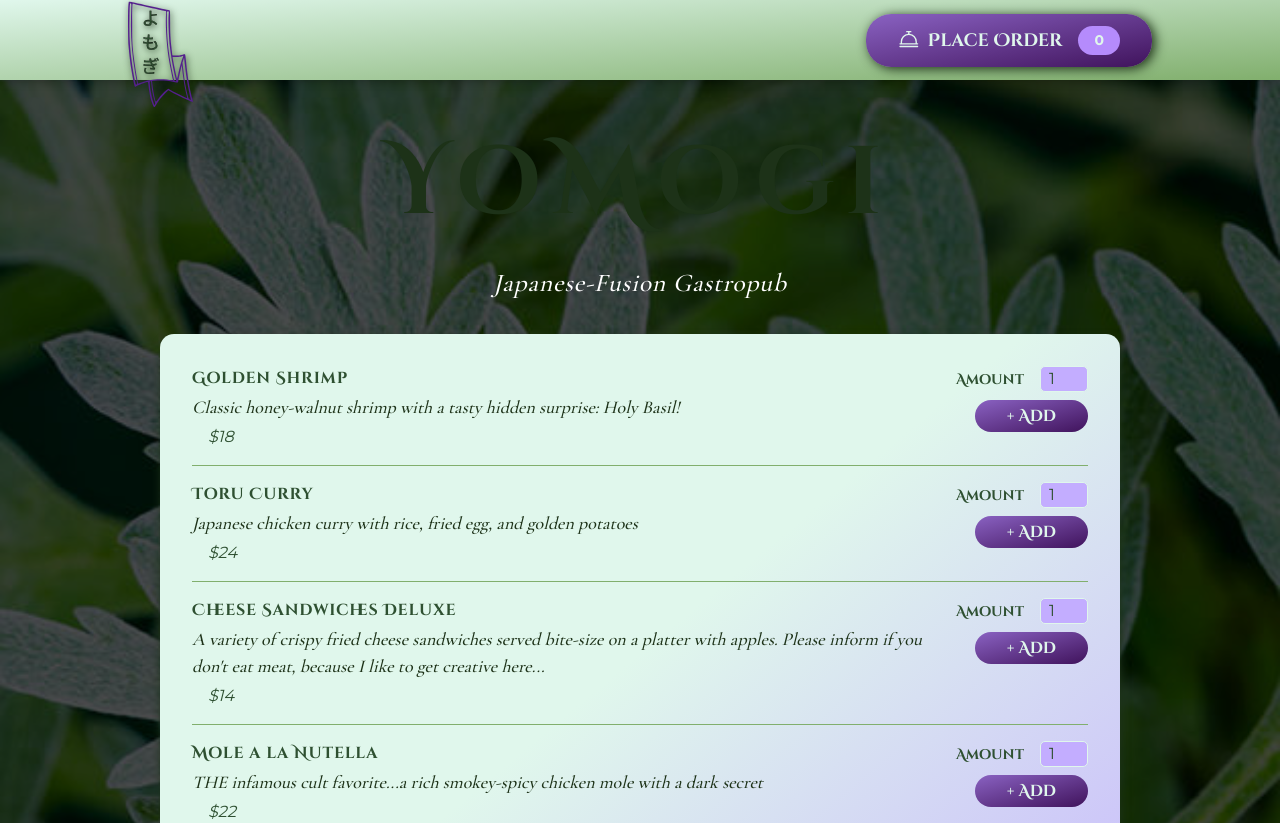
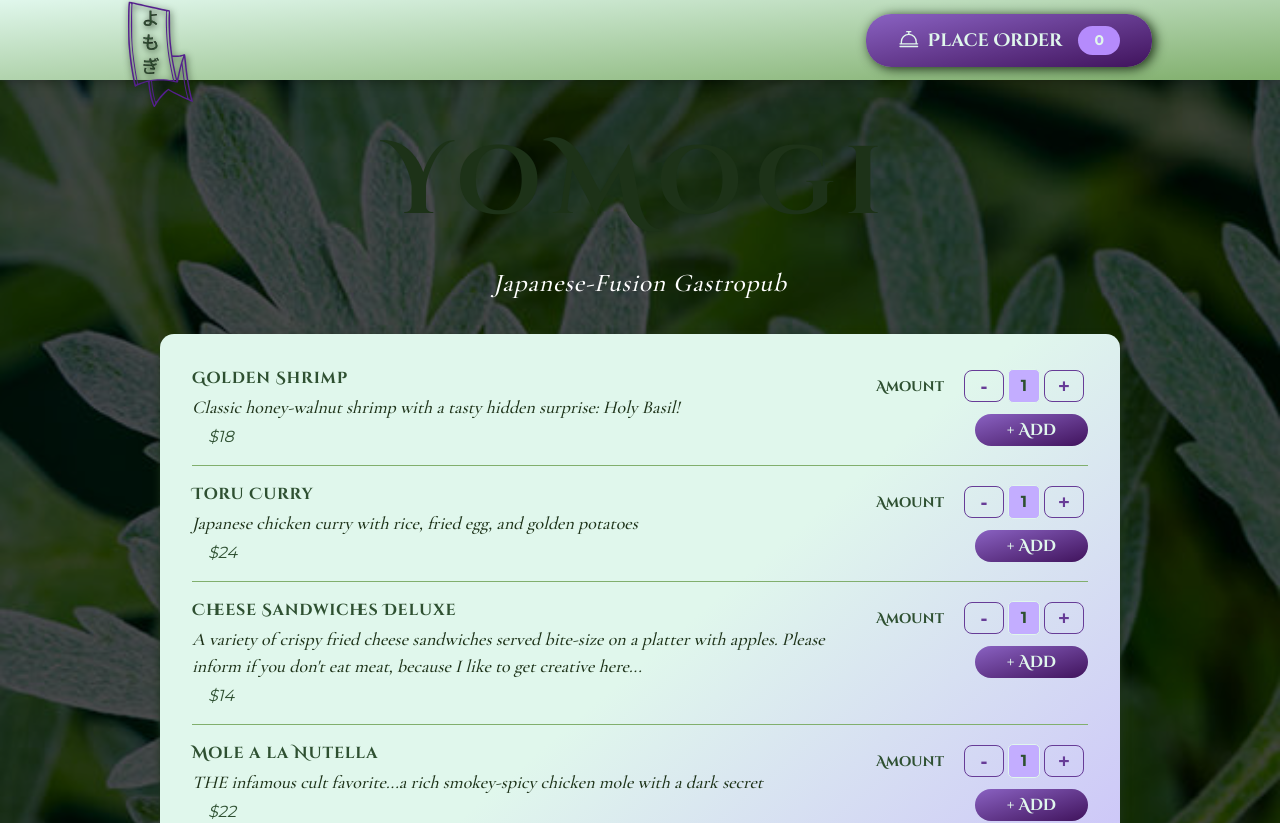
Before and after one commit to theMorganObject/yomogi, a Next.js app: page / in a window 1280 px wide. Shown: the top 823 px of the page. Built offline with nearby package versions, Linux system fonts and the light colour scheme; no server answers.

Commit message:
added de/increment buttons to meal items

```diff
--- a/src/components/Meals/MealItem/MealItemForm.module.css
+++ b/src/components/Meals/MealItem/MealItemForm.module.css
@@ -2,7 +2,7 @@
   text-align: right;
 }
 
-.form button {
+.submitBtn {
   font-family: var(--font-cinzel-decorative);
   font-weight: bold;
   color: var(--yomogi-0);
@@ -16,8 +16,8 @@
   padding: 0.25rem 2rem;
 }
 
-.form button:hover,
-.form button:active {
+.submitBtn:hover,
+.submitBtn:active {
   background: linear-gradient(
     to left top,
     var(--mysticgrape-9),
--- a/src/components/Meals/MealItem/MealItemForm.tsx
+++ b/src/components/Meals/MealItem/MealItemForm.tsx
@@ -11,6 +11,23 @@ export interface MealItemFormProps {
 const MealItemForm: React.FC<MealItemFormProps> = (props) => {
   const [amountIsValid, setAmountIsValid] = useState(true);
   const amountInputRef = useRef<HTMLInputElement>(null);
+
+  const decrementHandler = () => changeAmountHandler(-1);
+  const incrementHandler = () => changeAmountHandler(1);
+
+  const changeAmountHandler = (amountChange: number) => {
+    if (amountInputRef.current) {
+      const enteredAmount = +amountInputRef.current.value + amountChange;
+
+      if (enteredAmount < 1 || enteredAmount > 5) {
+        setAmountIsValid(false);
+        return;
+      }
+
+      setAmountIsValid(true);
+      amountInputRef.current.value = enteredAmount.toString();
+    }
+  };
 
   const submitHandler = (event: React.FormEvent) => {
     event.preventDefault();
@@ -27,6 +44,7 @@ const MealItemForm: React.FC<MealItemFormProps> = (props) => {
       return;
     }
 
+    setAmountIsValid(true);
     props.onAddToCart(enteredAmountNumber);
   };
 
@@ -43,9 +61,11 @@ const MealItemForm: React.FC<MealItemFormProps> = (props) => {
           step: "1",
           defaultValue: "1",
         }}
+        onDecrement={decrementHandler}
+        onIncrement={incrementHandler}
       />
-      <button>+ Add</button>
-      {!amountIsValid && <p>Please enter a valid amount (1-5).</p>}
+      <button className={classes.submitBtn}>+ Add</button>
+      {!amountIsValid && <p>Please choose 1-5 per order.</p>}
     </form>
   );
 };
--- a/src/components/UI/Input.module.css
+++ b/src/components/UI/Input.module.css
@@ -14,8 +14,37 @@
 .input input {
   background-color: var(--mysticgrape-0);
   font-family: var(--font-montserrat);
-  width: 3rem;
+  font-weight: bold;
+  text-align: center;
+  width: 2rem;
   border-radius: 5px;
   border: 1px solid var(--yomogi-0);
-  padding-left: 0.5rem;
+  padding: 0.25rem;
+  -moz-appearance: textfield; /* Firefox */
+  appearance: none;
 }
+
+.input input::-webkit-inner-spin-button,
+.input input::-webkit-outer-spin-button {
+  -webkit-appearance: none;
+  margin: 0;
+}
+
+.inputBtn {
+  text-align: center;
+  font-weight: bold;
+  font-size: 1.25rem;
+  color: var(--mysticgrape-7);
+  border: 1px solid var(--mysticgrape-7);
+  width: 2.5rem;
+  border-radius: 0.5rem;
+  cursor: pointer;
+  margin: 0.25rem;
+}
+
+.inputBtn:hover,
+.inputBtn:active {
+  background-color: var(--mysticgrape-7);
+  color: var(--yomogi-0);
+  border: 1px solid var(--mysticgrape-0);
+}
--- a/src/components/UI/Input.tsx
+++ b/src/components/UI/Input.tsx
@@ -11,13 +11,29 @@ interface InputProps {
     step?: string;
     defaultValue?: string;
   };
+  onDecrement: () => void;
+  onIncrement: () => void;
 }
 
 const Input = (props: InputProps, ref: Ref<HTMLInputElement>) => {
   return (
     <div className={classes.input}>
       <label htmlFor={props.input.id}>{props.label}</label>
+      <button
+        type="button"
+        className={classes.inputBtn}
+        onClick={props.onDecrement}
+      >
+        -
+      </button>
       <input ref={ref} {...props.input} />
+      <button
+        type="button"
+        className={classes.inputBtn}
+        onClick={props.onIncrement}
+      >
+        +
+      </button>
     </div>
   );
 };
```
